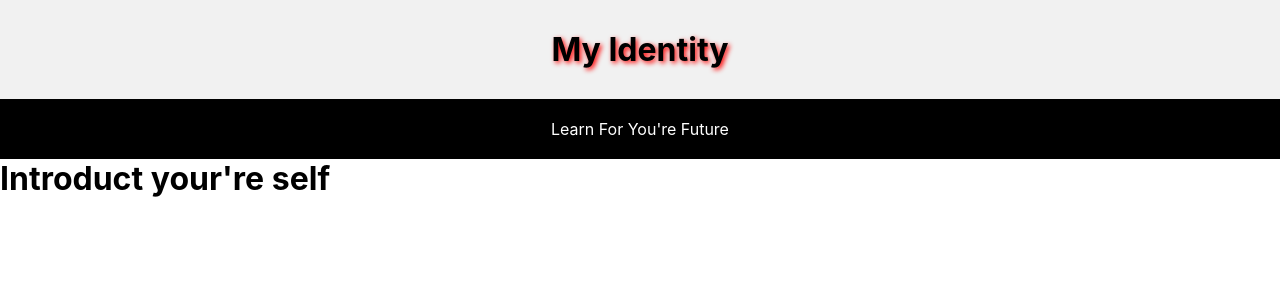
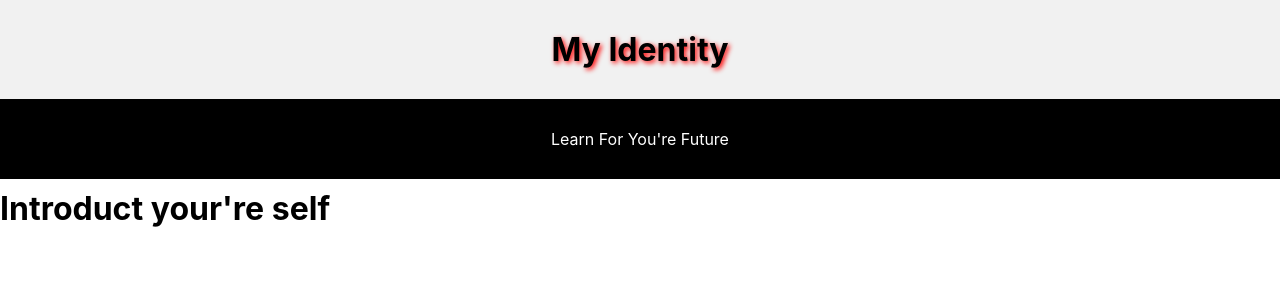
Before and after one commit to NuntapongS/my-portfolio, a React (Create React App) app: page / in a window 1280 px wide. Shown: the top 300 px of the page. Built offline with nearby package versions, Linux system fonts and the light colour scheme.

Commit message:
edit css

```diff
--- a/src/App.css
+++ b/src/App.css
@@ -39,6 +39,7 @@
   font-size: 2.0em;
   font-weight: bold;
   color: black;
+  padding-top: 10px;
 }
 
 .header {
@@ -57,7 +58,7 @@
   overflow: hidden;
   background-color: black;
   color: white;
-  padding: 20px;
+  padding: 30px;
   text-align: center;
 }
 
```
